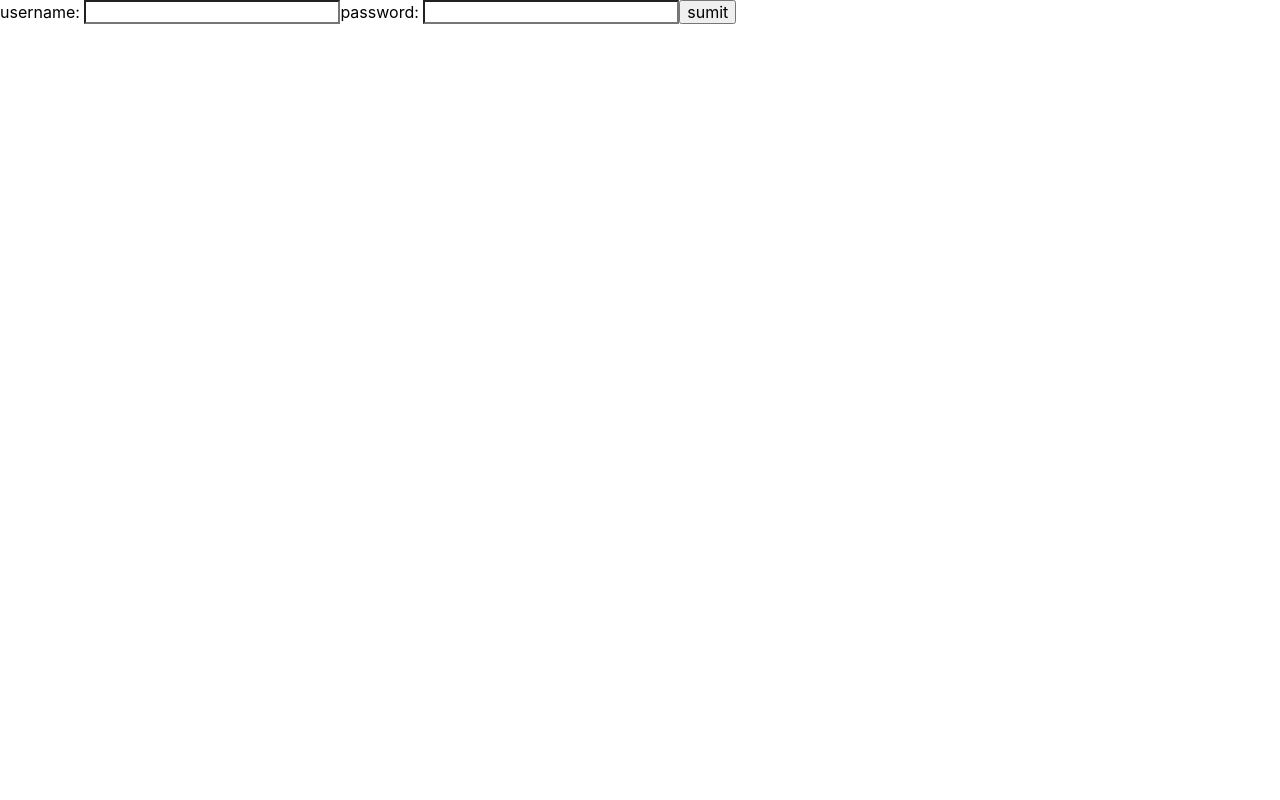
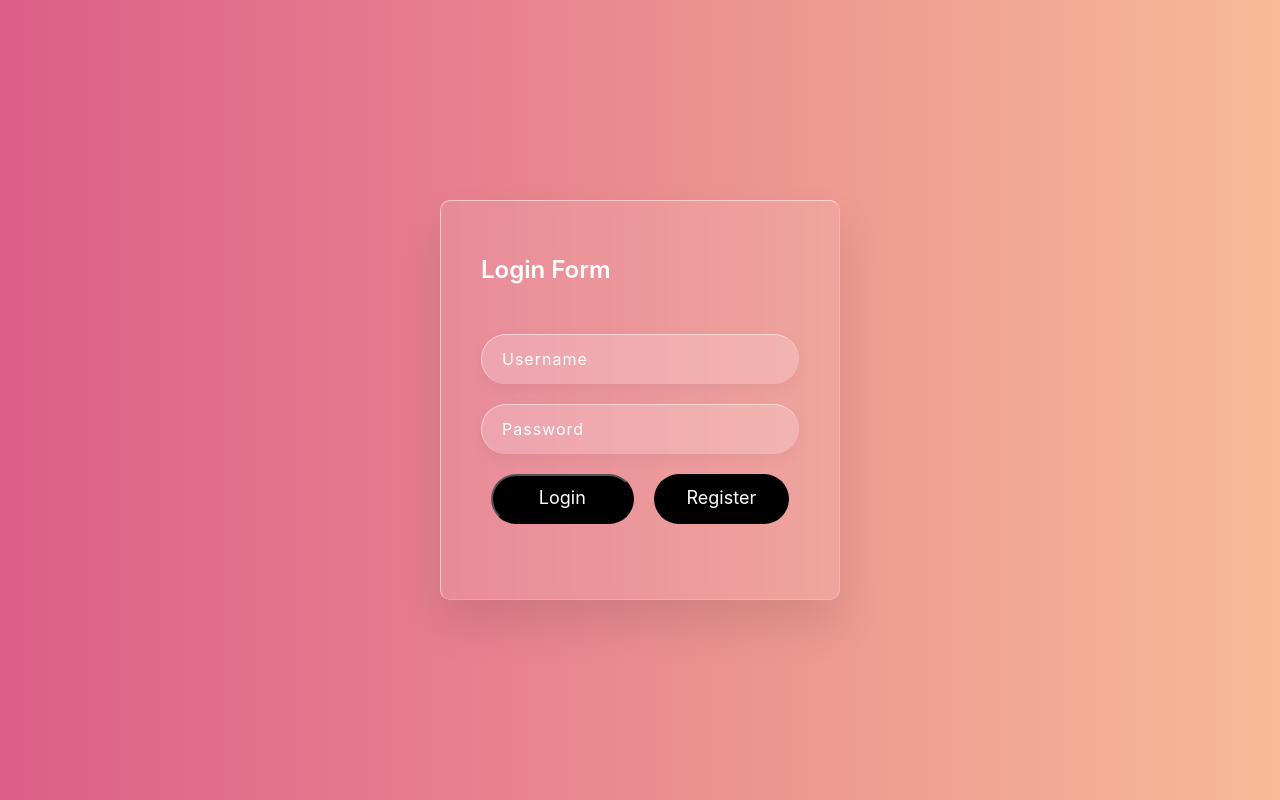
Before and after one commit to kenanimok/login_mern_client, a React (Create React App) app: page / in a window 1280 px wide. Built offline with nearby package versions, Linux system fonts and the light colour scheme.

Commit message:
fix login

```diff
--- a/src/App.css
+++ b/src/App.css
@@ -1,4 +1,4 @@
-.App {
+/* .App {
   text-align: center;
 }
 
@@ -35,4 +35,4 @@
   to {
     transform: rotate(360deg);
   }
-}
+} */
--- a/src/App.js
+++ b/src/App.js
@@ -7,14 +7,12 @@ import UserRoute from "./routes/UserRoute";
 import Userpage from "./pages/userpage/user";
 import AdminRoute from "./routes/AminRoute";
 import Xx from "./xx";
-// import Modalnew from "./components/modal/modalform";
 function App() {
   const idtoken = localStorage.token;
   const dispatch = useDispatch();
   if (idtoken) {
     currentUser(idtoken)
       .then((res) => {
-        // console.log(res.data);
         dispatch({
           type: "LOGIN",
           payload: {
--- /dev/null
+++ b/src/components/modal/modalalert.js
@@ -0,0 +1,15 @@
+// import React from "react";
+import { Button, Modal, Space } from "antd";
+
+export const error = () => {
+  Modal.error({
+    title: "This is an error message",
+    content: "Please complete the information. ",
+  });
+};
+
+export const success = () => {
+  Modal.success({
+    content: "Success Yeye",
+  });
+};
--- a/src/components/modal/modalform.js
+++ b/src/components/modal/modalform.js
@@ -1,48 +1,44 @@
 import React from "react";
 import { useState } from "react";
-import { Button, Select, Modal, Checkbox, Form, Input } from "antd";
-import axios from "axios";
+import {
+  Button,
+  Select,
+  Modal,
+  Checkbox,
+  Form,
+  Input,
+  Alert,
+  Space,
+} from "antd";
+import { updateUser } from "../../core/action/user";
+import { error, success } from "./modalalert";
 const Modalform = ({ record }) => {
   const [isModalOpen, setIsModalOpen] = useState(false);
   const [id, set_id] = useState(record._id);
 
-  const showModal = () => {
-    setIsModalOpen(true);
-  };
-  const handleOk = () => {
-    setIsModalOpen(false);
-  };
-  const handleCancel = () => {
-    setIsModalOpen(false);
-  };
   const onFinish = async (values) => {
     const newpass = {
       _id: id,
       password: values.password,
     };
-
-    console.log("newpass", newpass);
-
-    const res = await axios.put(
-      "http://localhost:4000/api/update/" + id,
-      newpass
-    );
-    console.log("res", res);
+    await updateUser(id, newpass);
+    success();
   };
   const onFinishFailed = (errorInfo) => {
     console.log("Failed:", errorInfo);
+    error();
   };
 
   return (
     <>
-      <Button type="primary" onClick={showModal}>
+      <Button type="primary" onClick={() => setIsModalOpen(true)}>
         new password
       </Button>
       <Modal
         title="Basic Modal"
         open={isModalOpen}
-        onOk={handleOk}
-        onCancel={handleCancel}
+        onOk={() => setIsModalOpen(false)}
+        onCancel={() => setIsModalOpen(false)}
         footer={null}
       >
         <Form
@@ -55,7 +51,6 @@ const Modalform = ({ record }) => {
           }}
           initialValues={{
             username: record.username,
-            // password: record.password,
           }}
           onFinish={onFinish}
           onFinishFailed={onFinishFailed}
@@ -84,7 +79,11 @@ const Modalform = ({ record }) => {
               span: 25,
             }}
           >
-            <Button type="primary" htmlType="submit" onClick={handleOk}>
+            <Button
+              type="primary"
+              htmlType="submit"
+              onClick={() => setIsModalOpen(false)}
+            >
               Submit
             </Button>
           </Form.Item>
--- a/src/core/action/user.js
+++ b/src/core/action/user.js
@@ -1,4 +1,5 @@
 import axios from "axios";
+import { Alert, Space } from "antd";
 
 export const listUser = async (authtoken) => {
   return await axios.get(process.env.REACT_APP_API + "/listusers", {
@@ -33,3 +34,29 @@ export const deletUser = async (record) => {
   const _id = record._id;
   return await axios.delete(process.env.REACT_APP_API + "/remove/" + _id);
 };
+
+export const updateUser = async (id, data, authtoken) => {
+  return await axios.put(process.env.REACT_APP_API + "/update/" + id, data, {
+    headers: {
+      authtoken,
+    },
+  });
+
+  // console.log("()=====> updateuser", id, data);
+  // try {
+  //   const res = await axios.put(
+  //     process.env.REACT_APP_API + "/update/" + id,
+  //     data,
+  //     {
+  //       headers: {
+  //         authtoken,
+  //       },
+  //     }
+  //   );
+  //   console.log(res);
+  // } catch (err) {
+  //   if (err) {
+  //   }
+  //   console.log("Error", err.message);
+  // }
+};
--- a/src/index.css
+++ b/src/index.css
@@ -1,5 +1,9 @@
 body {
   margin: 0;
+  padding: 0;
+  box-sizing: border-box;
+
+
   font-family: -apple-system, BlinkMacSystemFont, 'Segoe UI', 'Roboto', 'Oxygen',
     'Ubuntu', 'Cantarell', 'Fira Sans', 'Droid Sans', 'Helvetica Neue',
     sans-serif;
--- a/src/pages/adminpage/admin.js
+++ b/src/pages/adminpage/admin.js
@@ -9,7 +9,6 @@ import { listUser } from "../../core/action/user";
 import { columns } from "./data";
 const Admin = () => {
   const [datauser, setDataUser] = useState();
-  console.log("datauser", datauser);
   const { user } = useSelector((state) => ({ ...state }));
 
   const navigate = useNavigate();
--- a/src/pages/adminpage/data.js
+++ b/src/pages/adminpage/data.js
@@ -3,9 +3,7 @@ import { useState } from "react";
 import { changeEnable } from "../../core/action/user";
 import { deletUser } from "../../core/action/user";
 import { changeRole } from "../../core/action/user";
-// import Modalform from "../../components/modal/modalform";
 import { Button, Select, Modal, Checkbox, Form, Input } from "antd";
-import axios from "axios";
 import Modalform from "../../components/modal/modalform";
 export const columns = [
   {
@@ -87,9 +85,6 @@ export const columns = [
     render: (_, record) => (
       <>
         <Modalform record={record} />
-        {/* <Button type="primary" onClick={() => ShowUserUpdate(record)}>
-          update
-        </Button> */}
       </>
     ),
   },
--- a/src/pages/auth/login.js
+++ b/src/pages/auth/login.js
@@ -4,6 +4,9 @@ import { useState } from "react";
 import { useNavigate } from "react-router-dom";
 import { login } from "../../core/action/auth";
 import { useDispatch } from "react-redux";
+import styled from "styled-components";
+import { error } from "../../components/modal/modalalert";
+import { success } from "../../components/modal/modalalert";
 const Login = () => {
   const [user, setUser] = useState({
     username: "",
@@ -35,8 +38,10 @@ const Login = () => {
       });
       localStorage.setItem("token", res.data.token);
       roleRedirect(res.data.payload.user.role);
+      success();
     } catch (err) {
       console.log(err);
+      error();
     }
   };
 
@@ -49,13 +54,131 @@ const Login = () => {
 
   return (
     <>
-      <form onSubmit={handleSubmit}>
-        username: <input type="text" name="username" onChange={handleChange} />
-        password: <input type="text" name="password" onChange={handleChange} />
-        <button>sumit</button>
-      </form>
+      <Section>
+        <Container>
+          <FormBox>
+            <Title>Login Form</Title>
+            <form onSubmit={handleSubmit}>
+              <Inputbox
+                type="text"
+                name="username"
+                placeholder="Username"
+                onChange={handleChange}
+              ></Inputbox>
+              <Inputbox
+                type="text"
+                name="password"
+                placeholder="Password"
+                onChange={handleChange}
+              ></Inputbox>
+              <Conbtn>
+                <Submit type="submit">Login</Submit>
+                <Button>Register</Button>
+              </Conbtn>
+            </form>
+          </FormBox>
+        </Container>
+      </Section>
     </>
   );
 };
 
 export default Login;
+
+const Section = styled.div`
+  display: flex;
+  justify-content: center;
+  align-items: center;
+  min-height: 100vh;
+  background: linear-gradient(to right, rgb(221, 94, 137), rgb(247, 187, 151));
+
+  .box {
+    position: relative;
+  }
+`;
+
+const Container = styled.div`
+  position: relative;
+  width: 400px;
+  min-height: 400px;
+  background: #000;
+  border-radius: 10px;
+  background: rgba(255, 255, 255, 0.1);
+  backdrop-filter: blur(5px);
+  display: flex;
+  justify-content: center;
+  align-items: center;
+  border: 1px solid rgba(255, 255, 255, 0.5);
+  border-right: 1px solid rgba(255, 255, 255, 0.2);
+  border-bottom: 1px solid rgba(255, 255, 255, 0.2);
+  box-shadow: 0 25px 45px rgba(0, 0, 0, 0.1);
+`;
+
+const FormBox = styled.div`
+  position: relative;
+  width: 100%;
+  height: 100%;
+  padding: 40px;
+  box-sizing: border-box;
+`;
+
+const Inputbox = styled.input`
+  margin-top: 20px;
+  height: 50px;
+  width: 100%;
+  background: transparent;
+  border: none;
+  padding: 10px 20px;
+  border-radius: 35px;
+  background: rgba(255, 255, 255, 0.2);
+  border-top: 1px solid rgba(255, 255, 255, 0.5);
+  border-left: 1px solid rgba(255, 255, 255, 0.5);
+  box-shadow: 0 5px 15px rgb(0 0 0 / 5%);
+  outline: none;
+  font-size: 16px;
+  letter-spacing: 1px;
+  color: #fff;
+  ::placeholder {
+    color: #fff;
+  }
+`;
+
+const Conbtn = styled.div`
+  display: flex;
+  flex-direction: row;
+`;
+
+const Button = styled.div`
+  margin: 20px 10px;
+  width: 250px;
+  height: 50px;
+  background-color: black;
+  color: white;
+  border-radius: 35px;
+  display: flex;
+  justify-content: center;
+  align-content: center;
+  align-items: center;
+  font-size: 18px;
+`;
+
+const Submit = styled.button`
+  margin: 20px 10px;
+  width: 250px;
+  height: 50px;
+  background-color: black;
+  color: white;
+  border-radius: 35px;
+  display: flex;
+  justify-content: center;
+  align-content: center;
+  align-items: center;
+  font-size: 18px;
+`;
+
+const Title = styled.div`
+  color: #fff;
+  font-size: 24px;
+  font-weight: 600;
+  margin-bottom: 30px;
+`;
--- /dev/null
+++ b/src/pages/auth/login.style.js
@@ -0,0 +1 @@
+export const Cacu = {};
```
